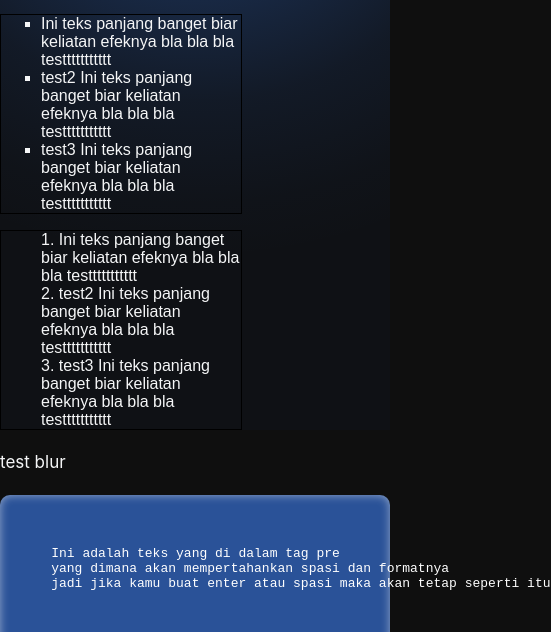
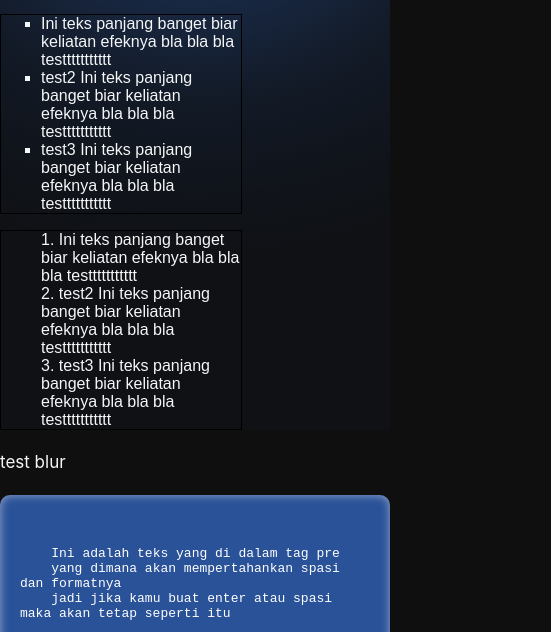
Before and after one commit to baywhyid/musico, a plain HTML site: page lab.html in a window 390 px wide. Shown: the part 136-768 px from the top of the page, 551 px wide, since content can reach past the window. Drawn offline with Linux system fonts and the light colour scheme; a web font is replaced by a local one.

Commit message:
update artikel dan hamburger

```diff
--- a/style.css
+++ b/style.css
@@ -326,6 +326,10 @@ button {
   width: fit-content;
   border: 2px solid black;
   margin-left: 2vw;
+}
+.test-pre {
+  white-space: pre-wrap;
+  overflow-wrap: break-word;
 }
 .test-pre:target {
   background-color: green;
```
